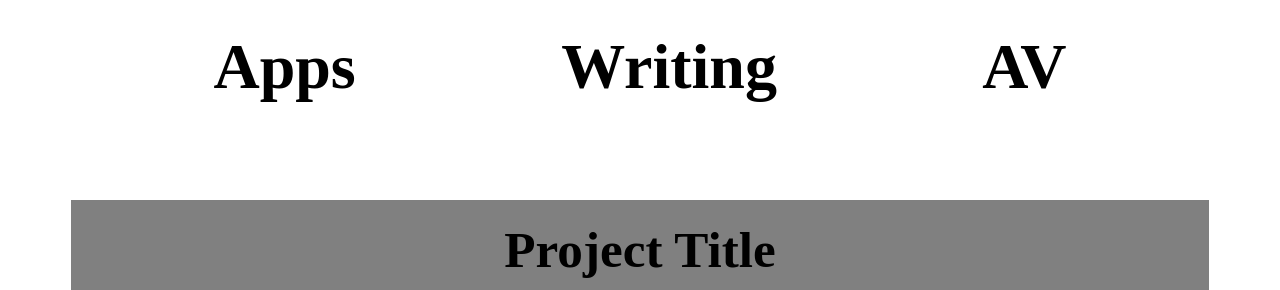
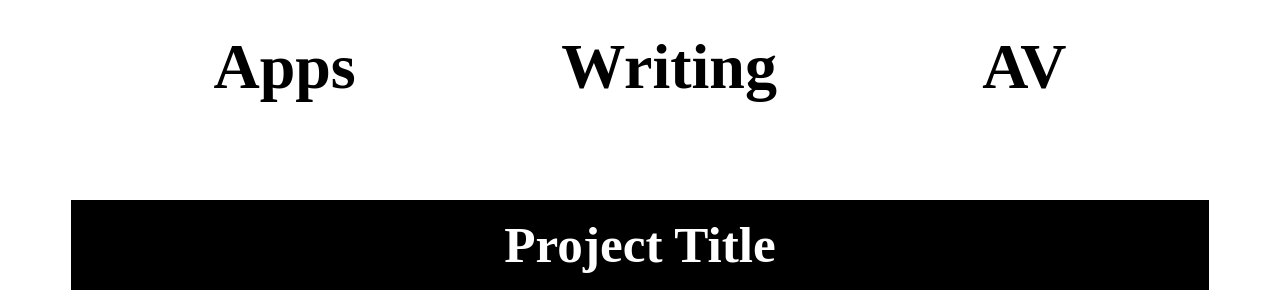
Before and after one commit to megajon/megajon-frontend, a plain HTML site: page index.html in a window 1280 px wide. Shown: the part 1034-1324 px from the top of the page. Drawn offline with Linux system fonts and the light colour scheme.

Commit message:
card title top 0.3em

```diff
--- a/style.css
+++ b/style.css
@@ -155,16 +155,17 @@ button {
 }
 
 .project-card-heading {
-    background-color: grey;
+    background-color: black;
     height: 6em;
     text-align: center;
 }
 
 .project-card-title {
     position: relative;
-    top: 0.4em;
+    top: 0.3em;
     font-weight: bold;
     font-size: 3.2em;
+    color: white;
 }
 
 .project-image {
```
